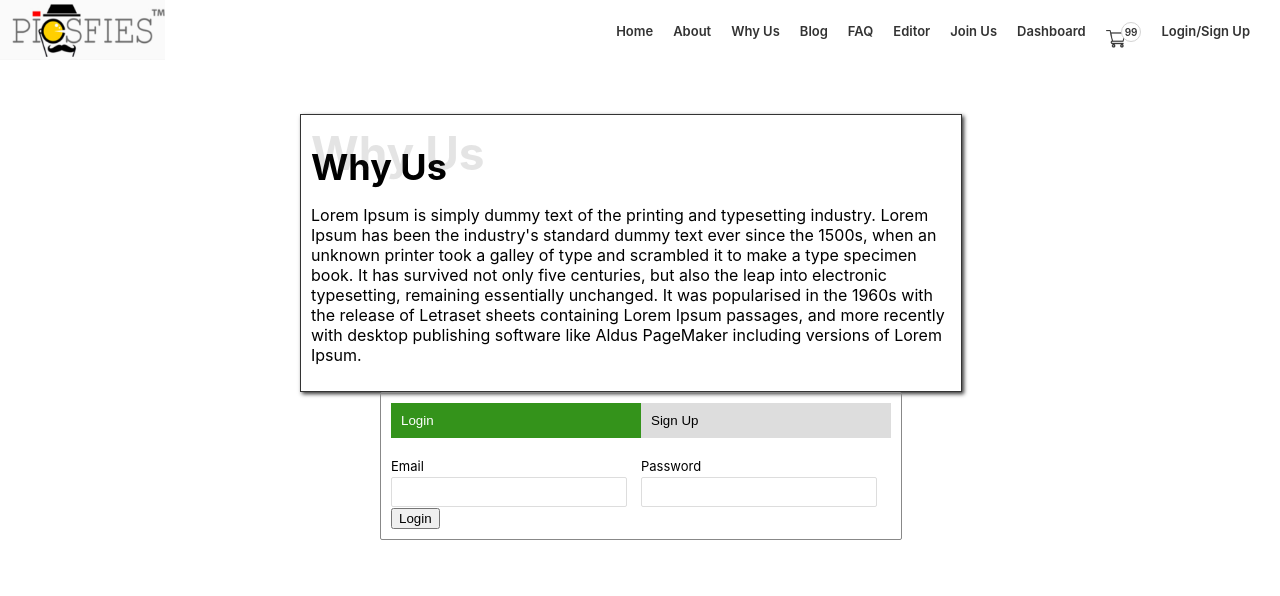
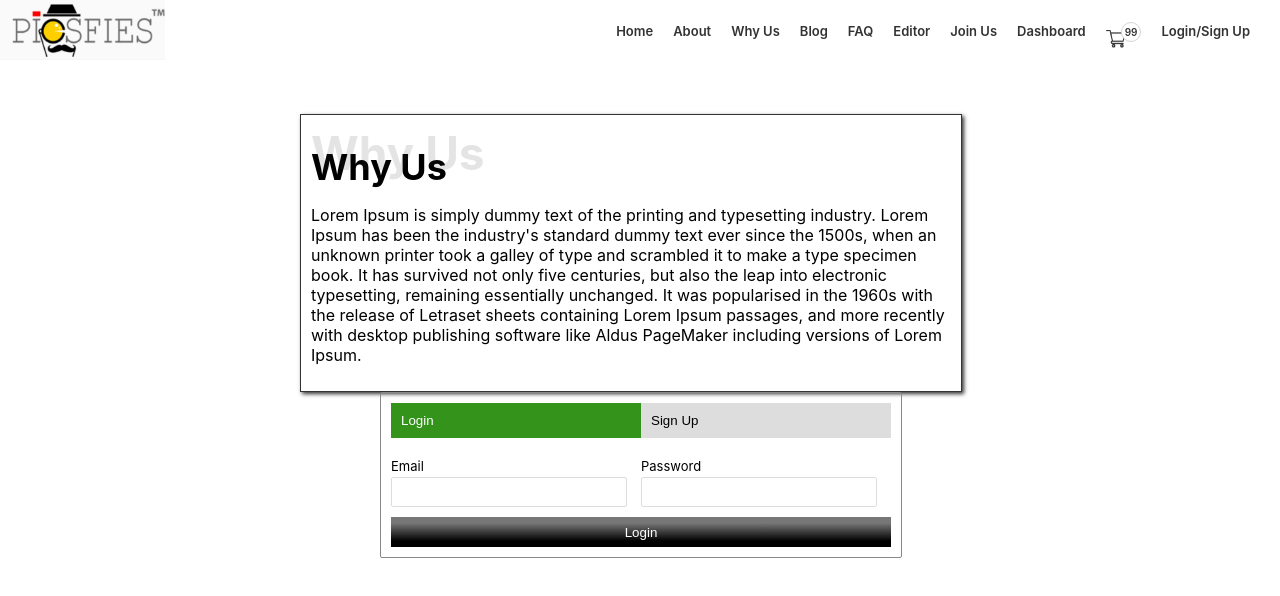
Before and after one commit to alinauroz/gogo-image, a React (Create React App) app in the folder client/: page /why-us in a window 1280 px wide. Shown: the top 596 px of the page. Built offline with nearby package versions, Linux system fonts and the light colour scheme.

Commit message:
style: added action button styles

```diff
--- a/client/src/App.css
+++ b/client/src/App.css
@@ -83,3 +83,14 @@ input:focus, button:focus {
   width: calc(100% - 24px);
   height: 20px;
 }
+
+.action-button {
+  width: 100%;
+  border: 0px;
+  border-radius: 0px;
+  margin-top: 10px;
+  height: 30px;
+  color: white;
+  background-image: linear-gradient(#777 20%, black 80%);
+  cursor: pointer;
+}
--- a/client/src/Components/pages/LogSign.jsx
+++ b/client/src/Components/pages/LogSign.jsx
@@ -36,14 +36,14 @@ export default function (props) {
                         <FormRenderer
                             fields = {signupFields}
                         />
-                        <input type = 'submit' value = 'Sign Up' />
+                        <input type = 'submit' value = 'Sign Up' className = 'action-button' />
                     </form>
                     :
                     <form action = '' onSubmit = {() => {}}>
                         <FormRenderer
                             fields = {loginFields}
                         />
-                        <input type = 'submit' value = 'Login' />
+                        <input type = 'submit' value = 'Login' className = 'action-button' />
                     </form>
                 }
             </View>
```
